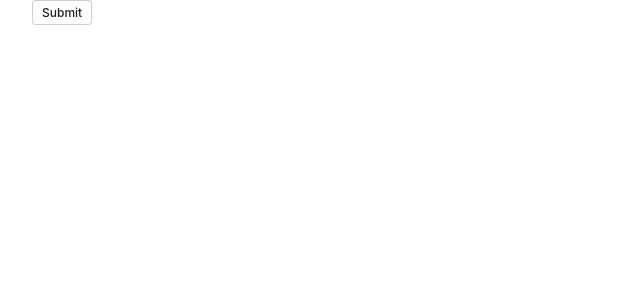
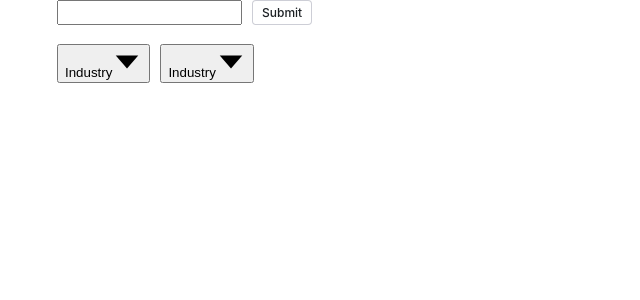
Before and after one commit to Pomegranate-Coding-Group/CritiqueAI, a Next.js app in the folder app/: page / in a window 1280 px wide. Shown: the top 300 px of the page, without its empty margins (0-640 px from the left). Built offline with nearby package versions, Linux system fonts and the light colour scheme.

Commit message:
adding accordian container

```diff
--- /dev/null
+++ b/app/components/common/Accordian.tsx
@@ -0,0 +1,37 @@
+import { styled } from '@stitches/react';
+import * as Accordion from '@radix-ui/react-accordion';
+import { IoCaretDownSharp } from "react-icons/io5";
+
+const AccordionChevron = styled(IoCaretDownSharp, {
+  transition: 'transform 300ms',
+  '[data-state=open] &': { transform: 'rotate(180deg)' },
+});
+
+const AccordionItem = styled(Accordion.Item , {
+
+  });
+
+interface AccordianProps {
+    title: string;
+    items: string[];
+}
+
+export const Accordian = ({title, items} : AccordianProps) => (
+    <Accordion.Root type="single" collapsible >
+    <AccordionItem value="item-1">
+    <Accordion.Header>
+        <Accordion.Trigger>
+        <span>{title}</span>
+        <AccordionChevron aria-hidden size={30} />
+        </Accordion.Trigger>
+    </Accordion.Header>
+    <Accordion.Content >
+            {items.map((value, key) => {
+                    return(
+                        <div key={key}>{value}</div>
+                    )
+            })}
+    </Accordion.Content>
+    </AccordionItem>
+</Accordion.Root>
+);
--- a/app/components/common/index.tsx
+++ b/app/components/common/index.tsx
@@ -5,6 +5,7 @@ import {Container} from './Container';
 import {Button} from './Button';
 import {Link} from './Link';
 import {Box} from './Box';
+import {Accordian} from './Accordian';
 
 
-export {Banner, Text, Flex, Container, Button, Link, Box};
+export {Banner, Text, Flex, Container, Button, Link, Box, Accordian};
--- a/app/package.json
+++ b/app/package.json
@@ -9,11 +9,13 @@
   },
   "dependencies": {
     "@radix-ui/colors": "^0.1.8",
+    "@radix-ui/react-accordion": "^0.1.5",
     "@stitches/react": "^1.2.6",
     "classnames": "^2.3.1",
     "next": "12.0.9",
     "react": "17.0.2",
-    "react-dom": "17.0.2"
+    "react-dom": "17.0.2",
+    "react-icons": "^4.3.1"
   },
   "devDependencies": {
     "@types/node": "17.0.13",
--- a/app/pages/index.tsx
+++ b/app/pages/index.tsx
@@ -2,7 +2,8 @@ import type { NextPage } from 'next'
 import Head from 'next/head'
 import Image from 'next/image'
 import styles from '../styles/Home.module.css'
-import {Banner, Text, Flex, Button} from '@components/common';
+import {Banner, Flex, Button, Box, Link, Text, Container, Accordian} from '@components/common';
+import * as Accordion from '@radix-ui/react-accordion';
 
 const Home: NextPage = () => {
   return (
@@ -12,9 +13,18 @@ const Home: NextPage = () => {
         <meta name="description" content="Generated by create next app" />
         <link rel="icon" href="/favicon.ico" />
       </Head>
-      <Flex >
-        <Button>Submit</Button>
-      </Flex>
+      <Container size="4">
+        <Flex direction="column" >
+          <Flex gap="2" >
+          <input/>
+            <Button>Submit</Button>
+          </Flex>
+          <Flex gap="2" >
+            <Accordian title="Industry" items={['UX Design', 'UX Research']}/>
+            <Accordian title="Industry" items={['UX Design', 'UX Research']}/>
+          </Flex>
+        </Flex>
+      </Container>
     </div>
   )
 }
```
Also changed, not shown: 1 other file (tests, documents, lock files or other folders).
